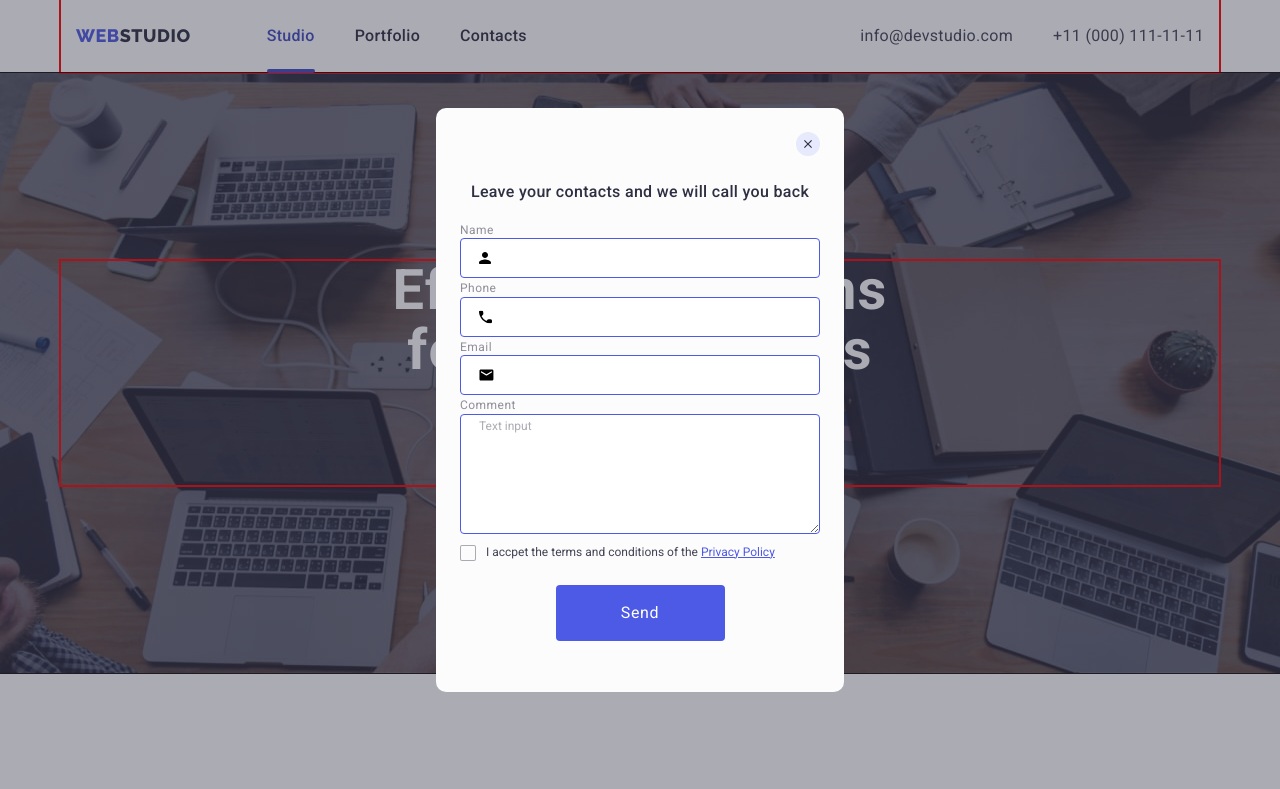
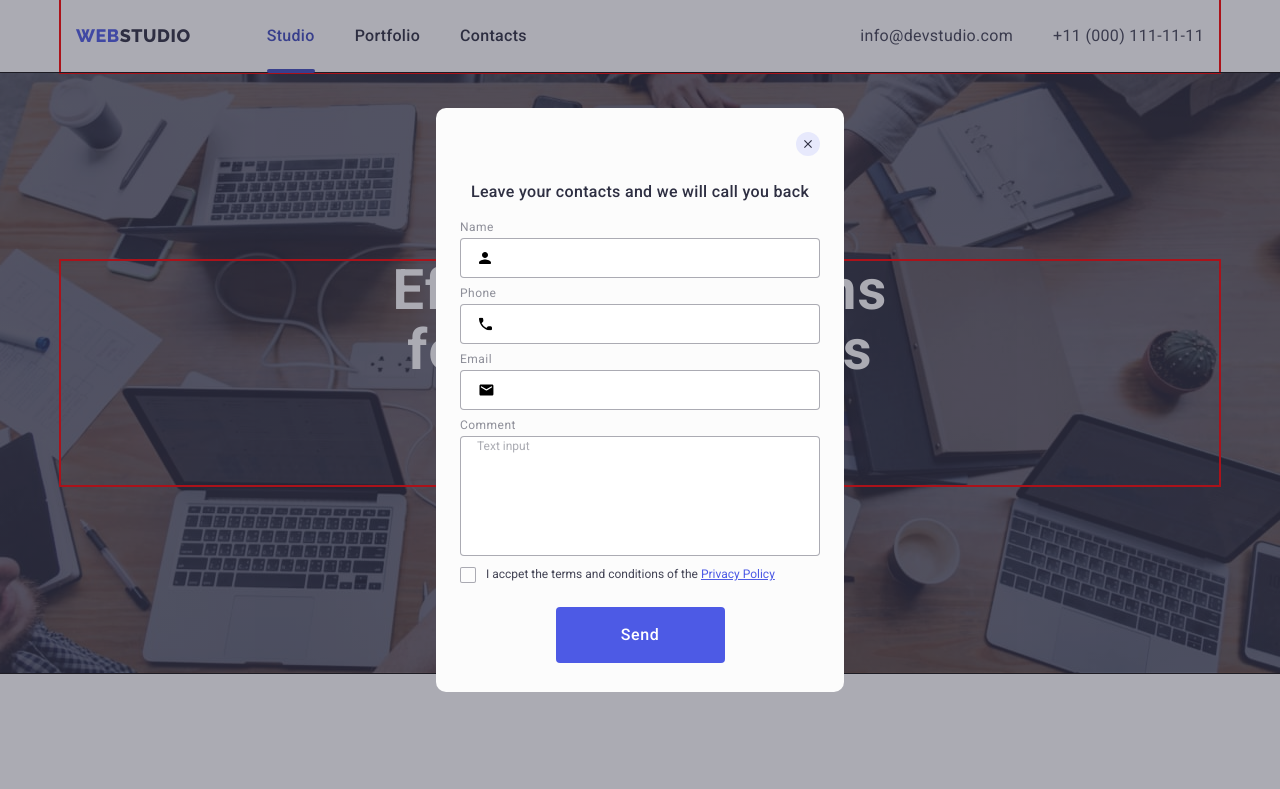
Before and after one commit to zaliubovskyiandrey/GOIT-MARKUP-HW-06, a plain HTML site: page index.html in a window 1280 px wide. Both pictures are taken after a click on the button "Order Service". Shown: the top 789 px of the page. Drawn offline with nearby package versions, Linux system fonts and the light colour scheme.

Commit message:
validator

```diff
--- a/css/styles.css
+++ b/css/styles.css
@@ -723,11 +723,13 @@ margin-bottom: 16px;
         display: flex;
        }
     .button-subscribe{
+        display: flex;
      justify-content: center;
      align-items: center;
      gap: 16px;
      width: 165px;
      height: 40px;
+     font-weight: 500;
      font-size: 16px;
      line-height: 24px;
      color: var(--White-background);
@@ -742,7 +744,7 @@ margin-bottom: 16px;
 
 
 
-        .subscribe-input{
+    .subscribe-input{
             display:flex;
             align-items: center;
             letter-spacing: 0.04em;
@@ -795,7 +797,7 @@ margin-bottom: 16px;
 
            width: 408px;
            min-height: 584px;
-           padding: 24px;
+           padding: 72px 24px 24px 24px;
 
 
            background-color: var(--Modal-background);
@@ -811,7 +813,6 @@ margin-bottom: 16px;
           .title-modal{
             display: block;
             font-size: 16px;
-            margin-top: 48px;
             font-style: normal;
             font-weight: 500;
             font-size: 16px;
@@ -834,7 +835,7 @@ margin-bottom: 16px;
 
 
 
-            border: 1px solid var(--Primary-Brand);
+            border: 1px solid rgba(46, 47, 66, 0.4);
             border-radius: 4px;
             outline: 2px solid transparent;
             outline-offset: -2px;
@@ -860,12 +861,14 @@ margin-bottom: 16px;
             transition: 250ms cubic-bezier(0.4, 0, 0.2, 1);
          }
          .title-modal-input{
+            display: block;
             font-weight: 400;
             font-size: 12px;
             line-height: 14px;
             letter-spacing: 0.04em;
             color: #8E8F99;
             margin-bottom: 4px;
+            margin-top: 8px;
          }
          .modal-form-message {
             margin-bottom: 11px;
@@ -873,19 +876,20 @@ margin-bottom: 16px;
             width: 100%;
             min-height: 120px;
             max-height: 180px;
+            padding: 3px 16px 3px 16px;
 
-            border: 1px solid var(--Primary-Brand);
+            border: 1px solid rgba(46, 47, 66, 0.4);
             border-radius: 4px;
             outline: 2px solid transparent;
             outline-offset: -2px;
 
             transition: 250ms cubic-bezier(0.4, 0, 0.2, 1);
+            resize: none;
          }
         .modal-form-message::placeholder{
             font-size: 12px;
             color: rgba(46, 47, 66, 0.4);
-            padding-left: 16px;
-            padding-top: 3px;
+
         }
         .modal-form-message:focus{
             outline-color: var(--Primary-Brand);
@@ -934,6 +938,7 @@ margin-bottom: 16px;
         }
         .modal-btn{
             font-family: 'Roboto', sans-serif;
+            font-weight: 500;
                 font-size: 16px;
                 line-height: 1.5;
                 letter-spacing: 0.04em;
@@ -969,7 +974,7 @@ margin-bottom: 16px;
             position: absolute;
             top: 24px;
             right: 24px;
-            margin-bottom: 24px;
+
 
 
 
--- a/index.html
+++ b/index.html
@@ -56,7 +56,7 @@
       <section class="main-title overlay">
         <div class="container container-main ">
           <h1 class="main-text ">Effective Solutions for Your Business</h1>
-          <button  class="button pointer" type="button"data-modal-open>Order Service</button>
+          <button  class="button pointer" type="button" data-modal-open>Order Service</button>
         </div>
       </section>
       <!-- Section 1 -->
@@ -415,14 +415,13 @@
         <p class="subscribe-social-footer">Subscribe</p>
         <form class="modal-form" name="signup_form" autocomplete="on" novalidate>
           <label class="email-form">
-          <input class="subscribe-input" type="email" name="" placeholder="Email"/>
+          <input class="subscribe-input" type="email" name="user_email" placeholder="Email"/>
           </label>
           <button class="button-subscribe" type="submit" >Subscribe <svg class="subscribe-icon" width="24" height="20">
             <use href="./images/icons.svg#Letter"></use>
           </svg></button>
-          </button>
+          </form>
       </div>
-    </div>
     </footer>
     <!-- Modal window -->
     <div class="backdrop is-hidden" data-modal>
@@ -432,19 +431,19 @@
         <use href="./images/icons.svg#icon-close"></use>
       </svg>
       </button>
-      <div><strong class="title-modal">Leave your contacts and we will call you back</strong>
-      <form name="contact-form">
+      <strong class="title-modal">Leave your contacts and we will call you back</strong>
+      <form name="contact">
       <label class="title-modal-input" for="user_name">Name</label>
       <div class="modal-form-field">
-        <input class="modal-form-input" type="text" name="" id=""> <svg class="modal-form-icon" width="12" height="12">
+        <input class="modal-form-input" type="text" name="user_name" id=""> <svg class="modal-form-icon" width="12" height="12">
         <use href="./images/icons.svg#Name"></use>
       </svg></div>
       <label class="title-modal-input" for="user_phone">Phone</label>
-      <div class="modal-form-field"><input class="modal-form-input" type="text" name="" id=""> <svg class="modal-form-icon" width="13" height="13">
+      <div class="modal-form-field"><input class="modal-form-input" type="text" name="user_phone" id=""> <svg class="modal-form-icon" width="13" height="13">
         <use href="./images/icons.svg#phone"></use>
       </svg></div>
       <label class="title-modal-input" for="user_email">Email</label>
-      <div class="modal-form-field"><input class="modal-form-input" type="text" name="" id=""><svg class="modal-form-icon" width="15" height="12">
+      <div class="modal-form-field"><input class="modal-form-input" type="text" name="user_email" id=""><svg class="modal-form-icon" width="15" height="12">
         <use href="./images/icons.svg#email"></use>
       </svg></div>
        <label class="title-modal-input" for="user_message">Comment</label>
@@ -458,7 +457,6 @@
       </label>
       <button class="modal-btn" type="submit">Send</button>
       </form>
-      </div>
     </div>
     <script src="./js/modal.js"></script>
   </body>
```
